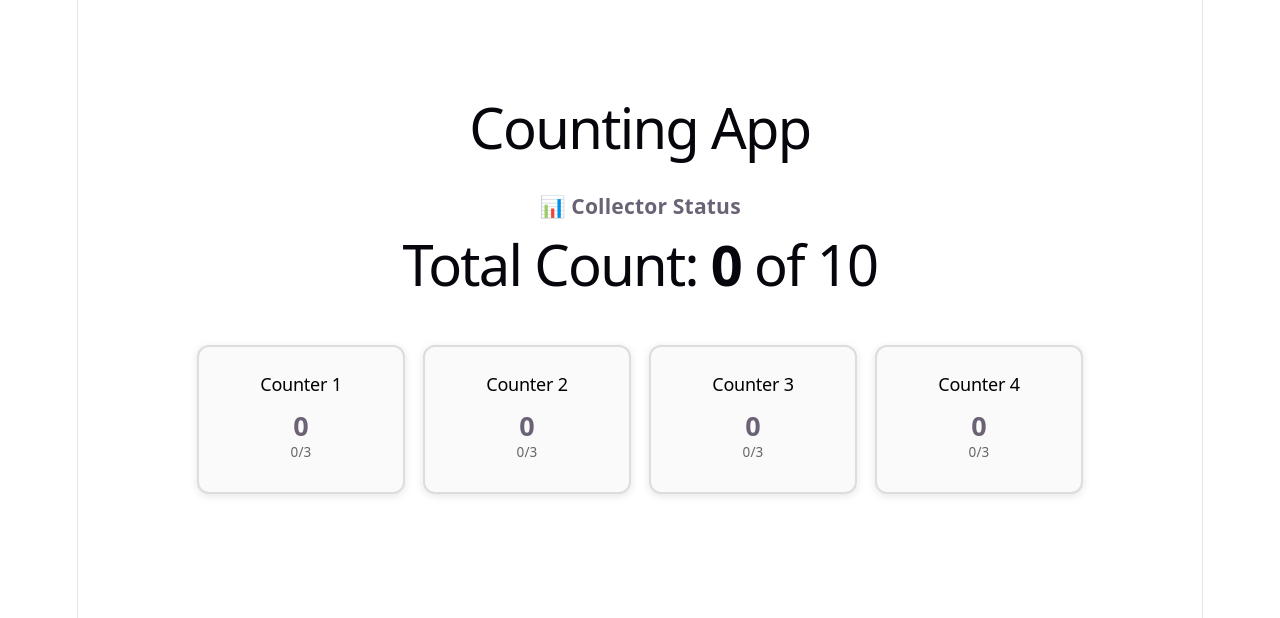
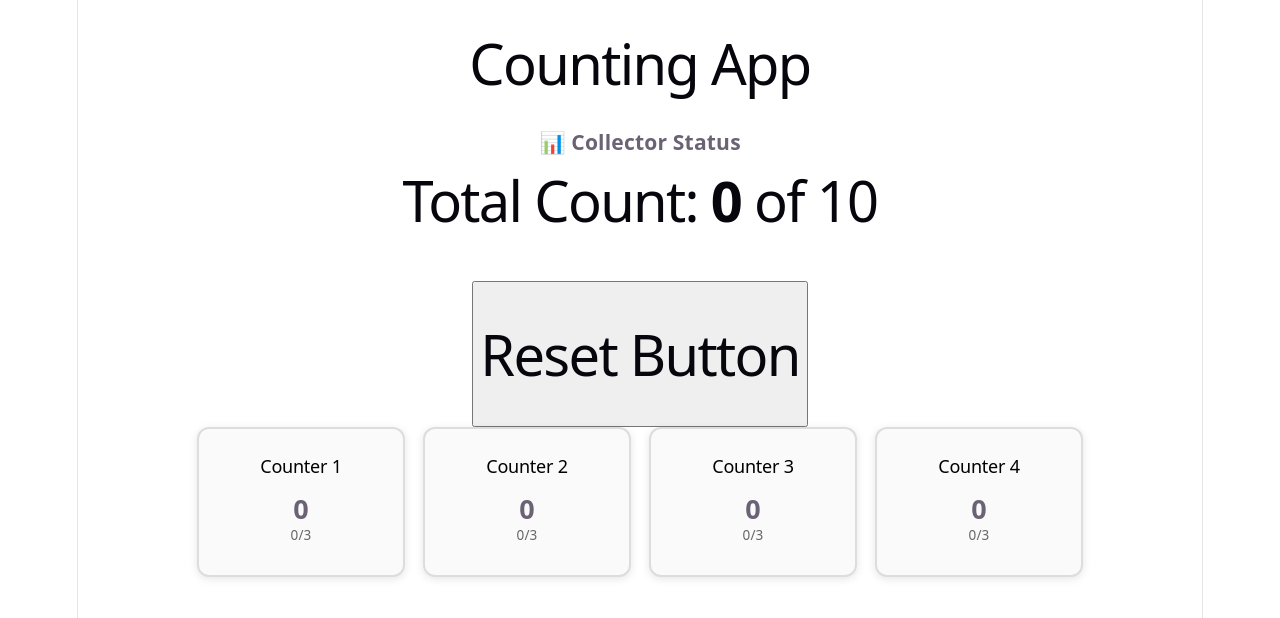
Before and after one commit to Acasez/counter-task, a React (Vite) app: page / in a window 1280 px wide. Shown: the top 618 px of the page. Built offline with nearby package versions, Linux system fonts and the light colour scheme.

Commit message:
Reset button

```diff
--- a/src/App.tsx
+++ b/src/App.tsx
@@ -31,6 +31,15 @@ export default function App() {
     }
   };
 
+  function resetCounting() {
+    setCounters({
+      1: 0,
+      2: 0,
+      3: 0,
+      4: 0,
+    });
+  }
+
   return (
     <div
       style={{
@@ -48,6 +57,10 @@ export default function App() {
         collectorCount={Math.min(totalCount, TOTAL_MAX)}
         maxCount={TOTAL_MAX}
       />
+
+      <button onClick={resetCounting}>
+        <h1>Reset Button</h1>
+      </button>
 
       <div
         style={{
```
